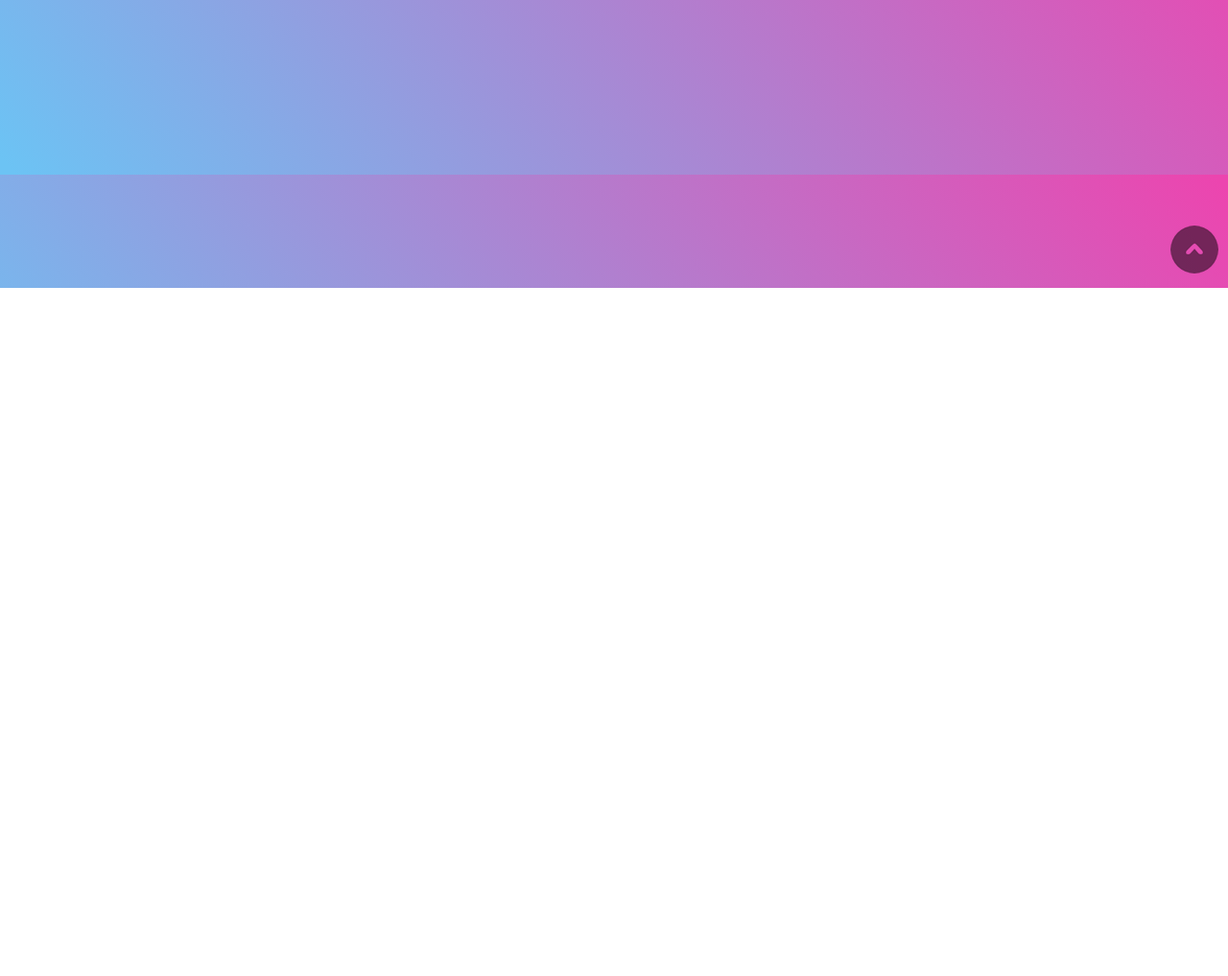
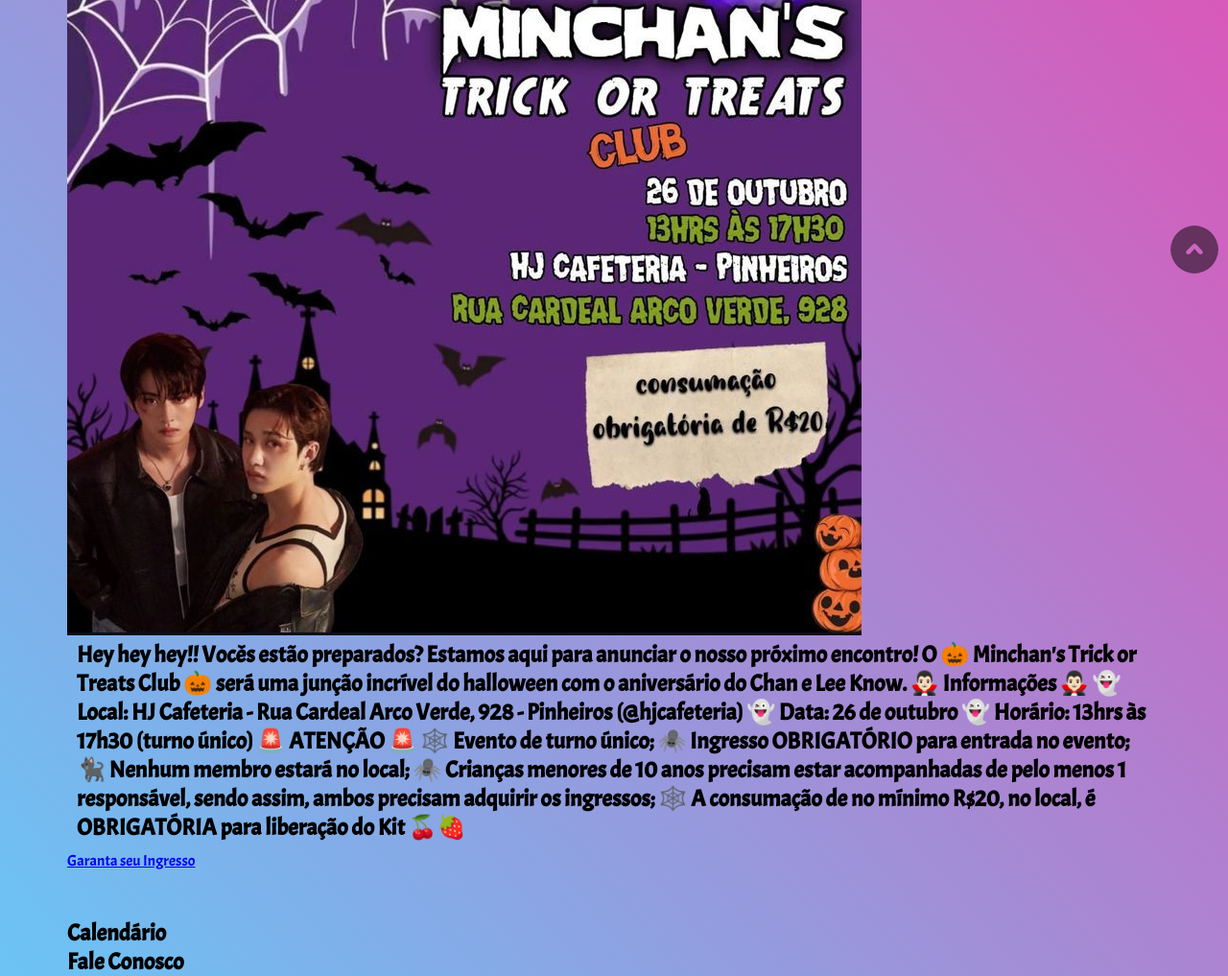
Before and after one commit to HidekiVitor/Projeto_4_Sem_MM_T6, a plain HTML site: page index.html in a window 1280 px wide. Shown: the part 500-1517 px from the top of the page at 96% size. Before the commit the page ends 800 px from the top, so only its background shows below. Drawn offline with Linux system fonts and the light colour scheme.

Commit message:
ProximosEventos

```diff
--- a/index.html
+++ b/index.html
@@ -50,9 +50,46 @@
         </div>
     </section>
     <!--próximos eventos-->
-    <section>
+    <section id="proximoseventos">
         <div class="Container">
             <h2>Próximos Eventos</h2>
+            <div id="destaqueEvento">
+                <img src="img/EventoHaloween.jpeg" alt="kpop">
+
+            </div>
+            <div id="descritivoEvento">
+                <h2>Hey hey hey!!
+
+                Vocês estão preparados?
+
+                Estamos aqui para anunciar o nosso próximo encontro! O 🎃 Minchan's Trick or Treats Club 🎃 será uma junção incrível do halloween com o aniversário do Chan e Lee Know.
+
+                🧛🏻‍♂ Informações 🧛🏻‍♂️
+
+                👻 Local: HJ Cafeteria - Rua Cardeal Arco Verde, 928 - Pinheiros (@hjcafeteria)
+
+                👻 Data: 26 de outubro
+
+                👻 Horário: 13hrs às 17h30 (turno único)
+
+                🚨 ATENÇÃO 🚨
+
+                🕸️ Evento de turno único;
+
+                🕷️ Ingresso OBRIGATÓRIO para entrada no evento;
+
+                🐈‍⬛ Nenhum membro estará no local;
+
+                🕷️ Crianças menores de 10 anos precisam estar acompanhadas de pelo menos 1 responsável, sendo assim, ambos precisam adquirir os ingressos;
+
+                🕸️ A consumação de no mínimo R$20, no local, é OBRIGATÓRIA para liberação do Kit
+
+                🍒🍓</h2>
+
+
+            </div>
+            <a href="https://www.sympla.com.br/evento/minchan-s-trick-or-treats-club/2629880?referrer=instagram.com&referrer=l.instagram.com"
+            target="_blank" class="Botao">Garanta seu Ingresso</a>
         </div>
     </section>
     <!--Calendário-->
--- a/style.css
+++ b/style.css
@@ -24,7 +24,11 @@ body{
 .Flex{
     display: flex;
     justify-content: space-between;
+}
 
+.Flex2 {
+    display: flex;
+    align-items: center;
 }
 
 /*topo do site */
@@ -77,6 +81,19 @@ nav ul li {
 nav ul li a {
     text-decoration: none;
     color: #fff;
+}
+
+/* Proximos Eventos */
+#proximoseventos {
+    padding: 50px 0px;
+}
+
+#descritivoEvento {
+    padding: 0px 10px;
+}
+
+#descritivoEvento h2 {
+    margin-bottom: 10px;
 }
 
 /* Smartphone Landscape >>>>>>>>>>>>>>>>>>>>>>>>>*/
@@ -143,4 +160,7 @@ nav ul li a {
         color:#ec45af
     }
 
+    #destaqueEvento img {
+        margin-right: 50px;
+    }
 }
```
Also changed, not shown: img/EventoHaloween.jpeg (added), img/favicon.png (deleted).
